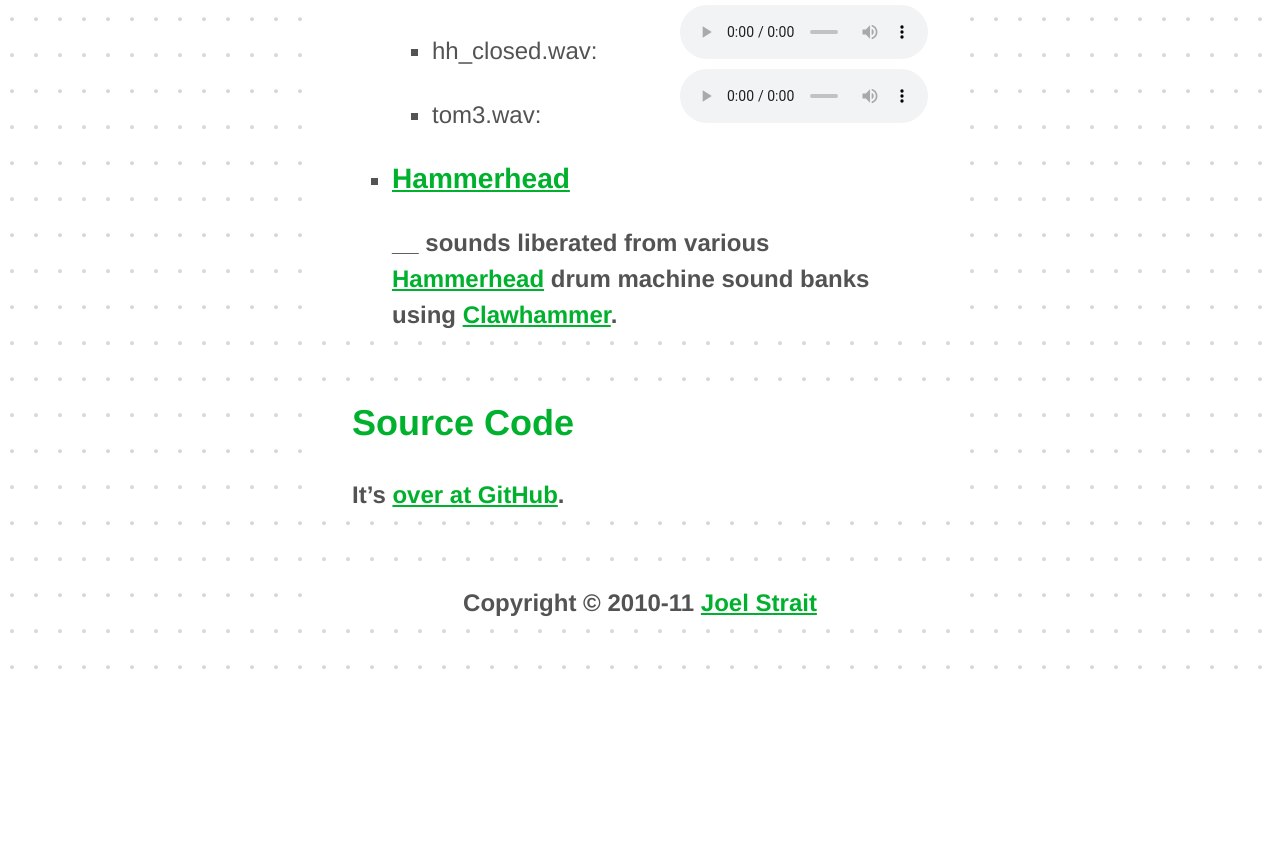
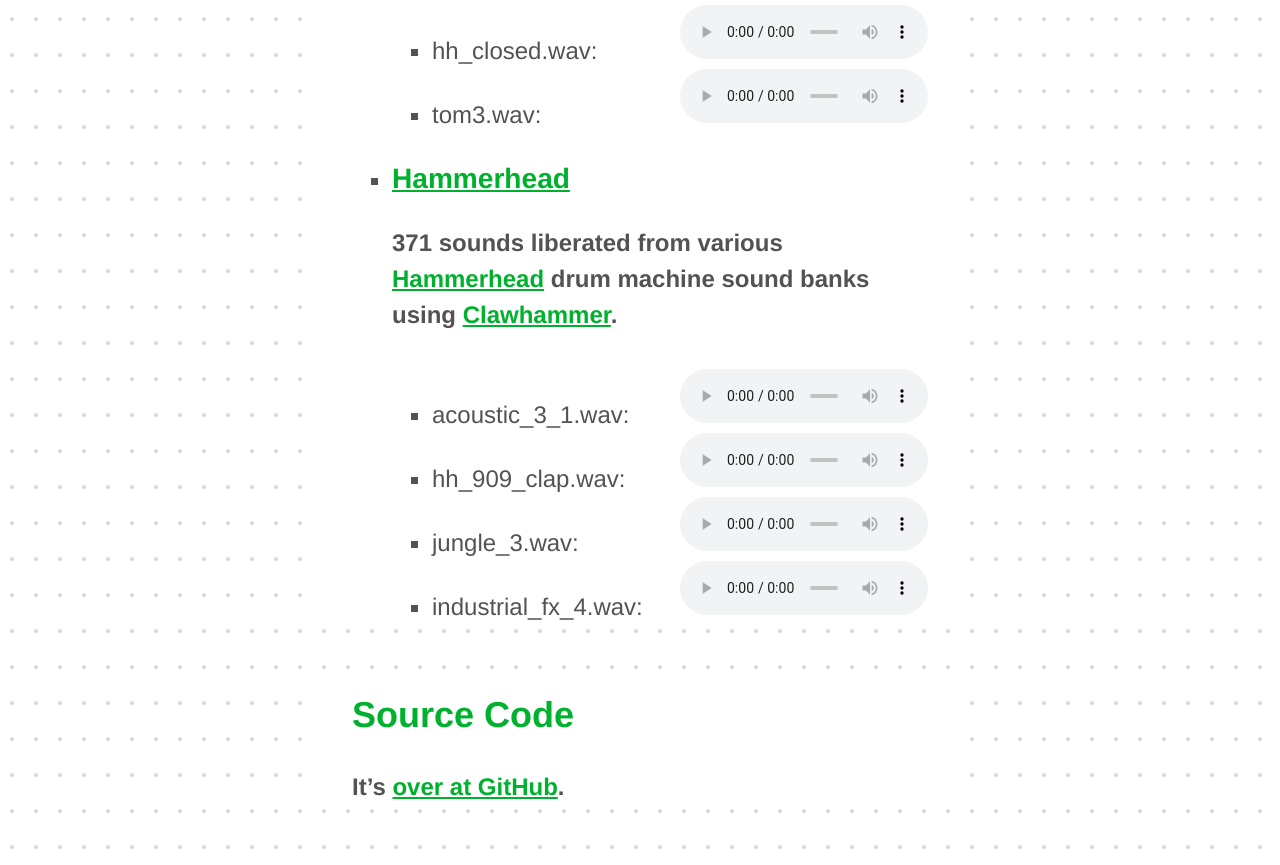
Before and after one commit to kevinbruyne0125/beats, a PHP site: page /download/ in a window 1280 px wide. Shown: the part 1475-2340 px from the top of the page. Before the commit the page ends 2144 px from the top, so only its background shows below. Run offline with PHP 8.4, Linux system fonts and the light colour scheme.

Commit message:
Adding Hammerhead drum sounds to the web site

```diff
--- a/web/download.php
+++ b/web/download.php
@@ -29,7 +29,13 @@
       </li>
       <li id="drumkit-hammerhead">
         <h3><a href="#">Hammerhead</a></h3>
-        <p>__ sounds liberated from various <a href="#">Hammerhead</a> drum machine sound banks using <a href="#">Clawhammer</a>.</p>
+        <p>371 sounds liberated from various <a href="http://www.threechords.com/hammerhead/introduction.shtml">Hammerhead</a> drum machine sound banks using <a href="https://github.com/jstrait/clawhammer">Clawhammer</a>.</p>
+        <ul>
+          <li><label>acoustic_3_1.wav:</label><audio src="/media/acoustic_3_1.wav" controls></audio></li>
+          <li><label>hh_909_clap.wav:</label><audio src="/media/hh_909_clap.wav" controls></audio></li>
+          <li><label>jungle_3.wav:</label><audio src="/media/jungle_3.wav" controls></audio></li>
+          <li><label>industrial_fx_4.wav:</label><audio src="/media/industrial_fx_4.wav" controls></audio></li>
+        </ul>
       </li>
     </ul>
   </div>
```
Also changed, not shown: 5 other files.
